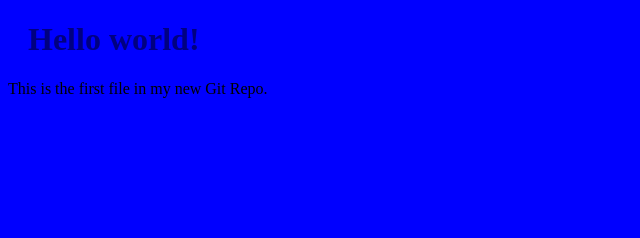
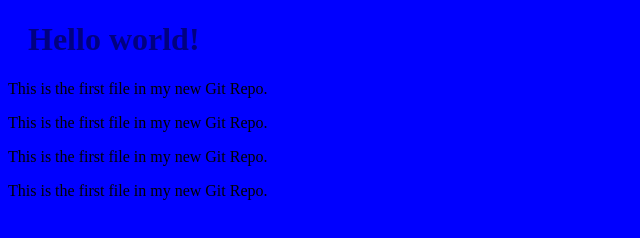
Before and after one commit to MJ1847/hello-world, a plain HTML site: page index.html in a window 1280 px wide. Shown: the whole page, without its empty margins (0-640 px from the left). Drawn offline with Linux system fonts and the light colour scheme.

Commit message:
Duplicate paragraph in index.html
Added duplicate paragraph elements to the body.

```diff
--- a/index.html
+++ b/index.html
@@ -8,6 +8,9 @@
 
 <h1>Hello world!</h1>
 <p>This is the first file in my new Git Repo.</p>
+<p>This is the first file in my new Git Repo.</p>
+  <p>This is the first file in my new Git Repo.</p>
+  <p>This is the first file in my new Git Repo.</p>
+</body>
 
-</body>
 </html>
```
